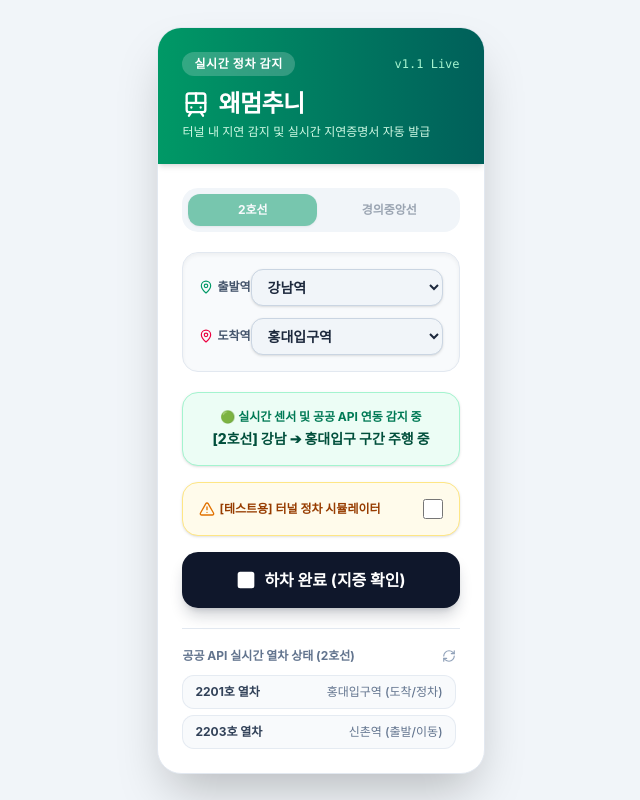
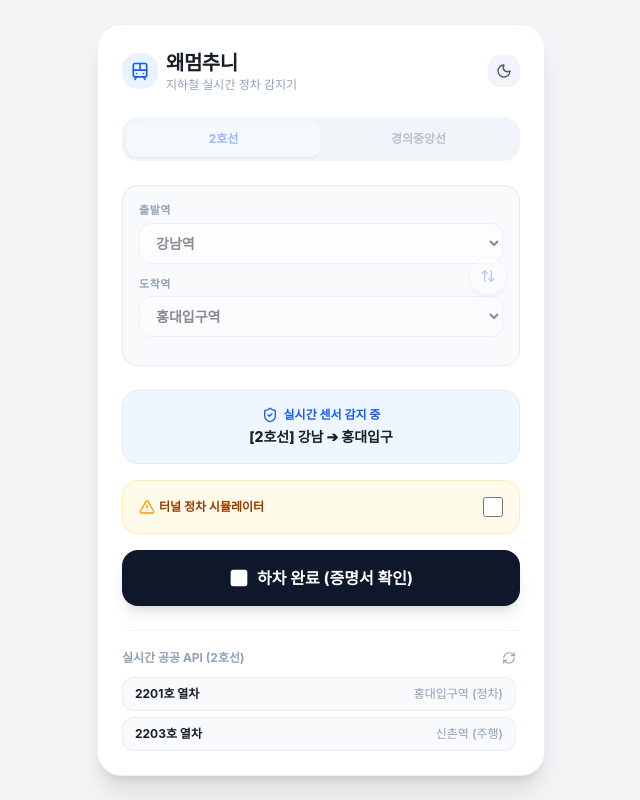
Before and after one commit to lIlSSBB/commute-delay, a Next.js app: page / in a window 1280 px wide. Both pictures are taken after a click on the button "탑승 시작하기". Shown: the whole page, without its empty margins (319-959 px from the left). Built offline with nearby package versions, Linux system fonts and the light colour scheme.

Commit message:
Implement dark mode feature and UI enhancements
Added dark mode toggle and updated styles for better UI.

```diff
--- a/src/app/page.tsx
+++ b/src/app/page.tsx
@@ -1,10 +1,9 @@
 'use client';
 
 import React, { useState, useEffect } from 'react';
-import { Train, Play, Square, AlertTriangle, RefreshCw, MapPin } from 'lucide-react';
+import { Train, Play, Square, AlertTriangle, RefreshCw, ArrowUpDown, Moon, Sun, ShieldCheck } from 'lucide-react';
 import DelayModal from '@/components/DelayModal';
 
-// 노선별 역 리스트
 const SUBWAY_STATIONS: Record<string, string[]> = {
   "2호선": [
     "시청", "을지로입구", "을지로3가", "을지로4가", "동대문역사문화공원", "신당", "상왕십리",
@@ -26,15 +25,16 @@ export default function Home() {
   const [isBoarded, setIsBoarded] = useState(false);
   const [startStation, setStartStation] = useState('강남');
   const [endStation, setEndStation] = useState('홍대입구');
+  const [isDarkMode, setIsDarkMode] = useState(false);
 
-  // 상태 관리
+  // 정차 타이머 및 API 상태
   const [isStationary, setIsStationary] = useState(false);
   const [delaySeconds, setDelaySeconds] = useState(0);
   const [isDelayConfirmed, setIsDelayConfirmed] = useState(false);
   const [isModalOpen, setIsModalOpen] = useState(false);
   const [apiData, setApiData] = useState<any[]>([]);
 
-  // 노선 변경 시 출발/도착역 초기화
+  // 노선 변경 처리
   const handleLineChange = (line: '2호선' | '경의중앙선') => {
     setSelectedLine(line);
     if (line === '2호선') {
@@ -44,6 +44,14 @@ export default function Home() {
       setStartStation('디지털미디어시티');
       setEndStation('공덕');
     }
+  };
+
+  // 출발역 <-> 도착역 반대로 스와프
+  const handleSwapStations = () => {
+    if (isBoarded) return;
+    const temp = startStation;
+    setStartStation(endStation);
+    setEndStation(temp);
   };
 
   const fetchSubwayData = async () => {
@@ -62,7 +70,7 @@ export default function Home() {
     fetchSubwayData();
   }, [selectedLine]);
 
-  // 3분(180초) 정차 타이머 시뮬레이션
+  // 정차 감지 타이머 (3분 = 180초)
   useEffect(() => {
     let timer: NodeJS.Timeout;
     if (isBoarded && isStationary) {
@@ -102,63 +110,64 @@ export default function Home() {
   };
 
   return (
-    <main className="min-h-screen bg-slate-100 flex flex-col items-center justify-center p-4">
-      <div className="w-full max-w-md bg-white shadow-2xl rounded-3xl overflow-hidden border border-slate-200 flex flex-col">
+    <main className={`min-h-screen w-full flex flex-col items-center justify-center p-4 ${isDarkMode ? 'dark bg-slate-900 text-slate-100' : 'bg-[#f2f4f6] text-[#191f28]'}`}>
+      <div className="w-full max-w-md bg-white dark:bg-slate-800 shadow-xl rounded-3xl overflow-hidden border border-slate-200/60 dark:border-slate-700/60 p-6 space-y-6">
 
-        {/* Header */}
-        <div className="bg-gradient-to-r from-emerald-600 to-teal-800 text-white p-6 shadow-md">
-          <div className="flex justify-between items-center mb-3">
-            <span className="bg-white/20 text-white text-xs font-bold px-3 py-1 rounded-full uppercase tracking-wider backdrop-blur-md">
-              실시간 정차 감지
-            </span>
-            <span className="text-xs text-emerald-200 font-mono">v1.1 Live</span>
+        {/* Top Header */}
+        <div className="flex justify-between items-center">
+          <div className="flex items-center gap-2">
+            <div className="w-9 h-9 rounded-2xl bg-blue-500/10 flex items-center justify-center text-blue-600 dark:text-blue-400">
+              <Train className="w-5 h-5" />
             </div>
-          <h1 className="text-2xl font-black tracking-tight flex items-center gap-2">
-            <Train className="w-7 h-7" /> 왜멈추니
-          </h1>
-          <p className="text-emerald-100 text-xs mt-1">터널 내 지연 감지 및 실시간 지연증명서 자동 발급</p>
+            <div>
+              <h1 className="text-xl font-bold tracking-tight">왜멈추니</h1>
+              <p className="text-xs text-slate-400 font-medium">지하철 실시간 정차 감지기</p>
+            </div>
+          </div>
+          <button
+            onClick={() => setIsDarkMode(!isDarkMode)}
+            className="p-2 rounded-xl bg-slate-100 dark:bg-slate-700 text-slate-600 dark:text-slate-300 transition"
+          >
+            {isDarkMode ? <Sun className="w-4 h-4" /> : <Moon className="w-4 h-4" />}
+          </button>
         </div>
 
-        {/* Content Body */}
-        <div className="p-6 flex flex-col gap-5">
-
-          {/* Line Selection Tabs */}
-          <div className="grid grid-cols-2 gap-2 bg-slate-100 p-1.5 rounded-2xl">
+        {/* Line Selector (Toss Tab Style) */}
+        <div className="grid grid-cols-2 p-1 bg-slate-100 dark:bg-slate-700/50 rounded-2xl">
           <button
             onClick={() => handleLineChange('2호선')}
             disabled={isBoarded}
-              className={`py-2 text-xs font-bold rounded-xl transition ${
+            className={`py-2.5 text-xs font-bold rounded-xl transition ${
               selectedLine === '2호선'
-                  ? 'bg-emerald-600 text-white shadow-sm'
-                  : 'text-slate-600 hover:text-slate-900'
-              } disabled:opacity-50`}
+                ? 'bg-white dark:bg-slate-800 text-blue-600 dark:text-blue-400 shadow-sm'
+                : 'text-slate-500 hover:text-slate-800 dark:hover:text-slate-200'
+            } disabled:opacity-40`}
           >
             2호선
           </button>
           <button
             onClick={() => handleLineChange('경의중앙선')}
             disabled={isBoarded}
-              className={`py-2 text-xs font-bold rounded-xl transition ${
+            className={`py-2.5 text-xs font-bold rounded-xl transition ${
               selectedLine === '경의중앙선'
-                  ? 'bg-teal-700 text-white shadow-sm'
-                  : 'text-slate-600 hover:text-slate-900'
-              } disabled:opacity-50`}
+                ? 'bg-white dark:bg-slate-800 text-teal-600 dark:text-teal-400 shadow-sm'
+                : 'text-slate-500 hover:text-slate-800 dark:hover:text-slate-200'
+            } disabled:opacity-40`}
           >
             경의중앙선
           </button>
         </div>
 
-          {/* Station Selection (Dropdowns) */}
-          <div className="bg-slate-50 p-4 rounded-2xl border border-slate-200 space-y-3 shadow-inner">
-            <div className="flex justify-between items-center">
-              <label className="text-xs font-bold text-slate-600 uppercase flex items-center gap-1">
-                <MapPin className="w-3.5 h-3.5 text-emerald-600" /> 출발역
-              </label>
+        {/* Station Selection Box with Swap Button */}
+        <div className="relative bg-slate-50 dark:bg-slate-900/50 p-4 rounded-2xl border border-slate-200/80 dark:border-slate-700/80 space-y-3">
+          <div className="flex flex-col gap-3">
+            <div>
+              <span className="text-[11px] font-semibold text-slate-400 uppercase tracking-wider block mb-1">출발역</span>
               <select
                 value={startStation}
                 onChange={(e) => setStartStation(e.target.value)}
                 disabled={isBoarded}
-                className="bg-white border border-slate-300 rounded-xl px-3 py-2 text-sm font-bold text-slate-800 w-48 shadow-sm focus:outline-emerald-600 disabled:bg-slate-100 cursor-pointer"
+                className="w-full bg-white dark:bg-slate-800 border border-slate-200 dark:border-slate-700 rounded-xl px-3 py-2.5 text-sm font-bold focus:outline-blue-500 disabled:opacity-50"
               >
                 {SUBWAY_STATIONS[selectedLine].map((st) => (
                   <option key={st} value={st}>{st}역</option>
@@ -166,15 +175,13 @@ export default function Home() {
               </select>
             </div>
 
-            <div className="flex justify-between items-center">
-              <label className="text-xs font-bold text-slate-600 uppercase flex items-center gap-1">
-                <MapPin className="w-3.5 h-3.5 text-rose-600" /> 도착역
-              </label>
+            <div>
+              <span className="text-[11px] font-semibold text-slate-400 uppercase tracking-wider block mb-1">도착역</span>
               <select
                 value={endStation}
                 onChange={(e) => setEndStation(e.target.value)}
                 disabled={isBoarded}
-                className="bg-white border border-slate-300 rounded-xl px-3 py-2 text-sm font-bold text-slate-800 w-48 shadow-sm focus:outline-emerald-600 disabled:bg-slate-100 cursor-pointer"
+                className="w-full bg-white dark:bg-slate-800 border border-slate-200 dark:border-slate-700 rounded-xl px-3 py-2.5 text-sm font-bold focus:outline-blue-500 disabled:opacity-50"
               >
                 {SUBWAY_STATIONS[selectedLine].map((st) => (
                   <option key={st} value={st}>{st}역</option>
@@ -183,39 +190,52 @@ export default function Home() {
             </div>
           </div>
 
-          {/* Boarding Status & Controls */}
+          {/* Swap Button */}
+          <button
+            onClick={handleSwapStations}
+            disabled={isBoarded}
+            title="출발역과 도착역 반대로 바꾸기"
+            className="absolute right-3 top-1/2 -translate-y-1/2 p-2.5 rounded-full bg-white dark:bg-slate-800 border border-slate-200 dark:border-slate-700 text-blue-600 dark:text-blue-400 shadow-md hover:scale-105 active:scale-95 transition disabled:opacity-30 cursor-pointer"
+          >
+            <ArrowUpDown className="w-4 h-4" />
+          </button>
+        </div>
+
+        {/* Boarding Controls */}
         {!isBoarded ? (
           <button
             onClick={handleStartBoarding}
-              className="w-full bg-emerald-600 hover:bg-emerald-700 text-white font-bold py-4 rounded-2xl shadow-lg shadow-emerald-600/30 flex items-center justify-center gap-2 transition active:scale-[0.98] cursor-pointer"
+            className="w-full bg-blue-600 hover:bg-blue-700 text-white font-bold py-4 rounded-2xl shadow-lg shadow-blue-500/25 flex items-center justify-center gap-2 transition active:scale-[0.98] cursor-pointer"
           >
             <Play className="w-5 h-5 fill-current" /> 탑승 시작하기
           </button>
         ) : (
-            <div className="space-y-4 animate-in fade-in">
-              <div className="bg-emerald-50 border border-emerald-200 p-4 rounded-2xl text-center space-y-1 shadow-sm">
-                <p className="text-xs font-bold text-emerald-700">🟢 실시간 센서 및 공공 API 연동 감지 중</p>
-                <p className="text-sm font-extrabold text-emerald-900">[{selectedLine}] {startStation} ➔ {endStation} 구간 주행 중</p>
+          <div className="space-y-4">
+            <div className="bg-blue-50 dark:bg-blue-950/40 border border-blue-100 dark:border-blue-900/40 p-4 rounded-2xl text-center">
+              <p className="text-xs font-bold text-blue-600 dark:text-blue-400 flex items-center justify-center gap-1.5 mb-1">
+                <ShieldCheck className="w-4 h-4" /> 실시간 센서 감지 중
+              </p>
+              <p className="text-sm font-extrabold">[{selectedLine}] {startStation} ➔ {endStation}</p>
             </div>
 
-              {/* 3-Minute Simulation Toggle */}
-              <div className="bg-amber-50 border border-amber-200 p-4 rounded-2xl space-y-3 shadow-sm">
+            {/* 정차 시뮬레이터 */}
+            <div className="bg-amber-50 dark:bg-amber-950/30 border border-amber-200/60 dark:border-amber-900/40 p-4 rounded-2xl space-y-2">
               <div className="flex justify-between items-center">
-                  <span className="text-xs font-bold text-amber-800 flex items-center gap-1">
-                    <AlertTriangle className="w-4 h-4 text-amber-600" /> [테스트용] 터널 정차 시뮬레이터
+                <span className="text-xs font-bold text-amber-800 dark:text-amber-300 flex items-center gap-1">
+                  <AlertTriangle className="w-4 h-4 text-amber-500" /> 터널 정차 시뮬레이터
                 </span>
                 <input
                   type="checkbox"
                   checked={isStationary}
                   onChange={(e) => setIsStationary(e.target.checked)}
-                    className="w-5 h-5 accent-emerald-600 cursor-pointer"
+                  className="w-5 h-5 accent-blue-600 cursor-pointer"
                 />
               </div>
               {isStationary && (
-                  <div className="text-center pt-2 border-t border-amber-200/60">
-                    <p className="text-xs text-amber-800">정차 지속 시간: <span className="font-mono font-bold text-sm">{formatTime(delaySeconds)}</span></p>
+                <div className="text-center pt-2 border-t border-amber-200/60 dark:border-amber-900/40">
+                  <p className="text-xs text-amber-800 dark:text-amber-300">정차 지속: <span className="font-mono font-bold text-sm">{formatTime(delaySeconds)}</span></p>
                   {isDelayConfirmed && (
-                      <p className="text-xs font-extrabold text-rose-600 mt-1 animate-bounce">🚨 3분 초과 비정상 정차(지연) 판정 완료!</p>
+                    <p className="text-xs font-extrabold text-rose-600 dark:text-rose-400 mt-1 animate-bounce">🚨 3분 초과 비정상 지연 확정!</p>
                   )}
                 </div>
               )}
@@ -223,35 +243,33 @@ export default function Home() {
 
             <button
               onClick={handleEndBoarding}
-                className="w-full bg-slate-900 hover:bg-slate-800 text-white font-bold py-4 rounded-2xl shadow-lg shadow-slate-900/20 flex items-center justify-center gap-2 transition active:scale-[0.98] cursor-pointer"
+              className="w-full bg-slate-900 dark:bg-slate-100 dark:text-slate-900 text-white font-bold py-4 rounded-2xl shadow-lg flex items-center justify-center gap-2 transition active:scale-[0.98] cursor-pointer"
             >
-                <Square className="w-5 h-5 fill-current" /> 하차 완료 (지증 확인)
+              <Square className="w-5 h-5 fill-current" /> 하차 완료 (증명서 확인)
             </button>
           </div>
         )}
 
-          {/* Public API Status Preview */}
-          <div className="pt-4 border-t border-slate-200">
+        {/* Realtime API Monitor */}
+        <div className="pt-4 border-t border-slate-100 dark:border-slate-700/60">
           <div className="flex justify-between items-center mb-2">
-              <span className="text-xs font-bold text-slate-500">공공 API 실시간 열차 상태 ({selectedLine})</span>
-              <button onClick={fetchSubwayData} className="text-slate-400 hover:text-slate-700 p-1">
+            <span className="text-xs font-bold text-slate-400">실시간 공공 API ({selectedLine})</span>
+            <button onClick={fetchSubwayData} className="text-slate-400 hover:text-slate-600 dark:hover:text-slate-200 p-1">
               <RefreshCw className="w-3.5 h-3.5" />
             </button>
           </div>
-            <div className="space-y-1.5 max-h-32 overflow-y-auto pr-1">
+          <div className="space-y-1.5 max-h-28 overflow-y-auto pr-1">
             {apiData.map((train, idx) => (
-                <div key={idx} className="bg-slate-50 border border-slate-200/80 px-3 py-2 rounded-xl text-xs flex justify-between items-center">
-                  <span className="font-bold text-slate-700">{train.trainNo}호 열차</span>
-                  <span className="text-slate-500 font-medium">{train.statnNm}역 ({train.statnTcv === '1' ? '도착/정차' : '출발/이동'})</span>
+              <div key={idx} className="bg-slate-50 dark:bg-slate-900/60 border border-slate-200/60 dark:border-slate-700/60 px-3 py-2 rounded-xl text-xs flex justify-between items-center">
+                <span className="font-bold">{train.trainNo}호 열차</span>
+                <span className="text-slate-400 font-medium">{train.statnNm}역 ({train.statnTcv === '1' ? '정차' : '주행'})</span>
               </div>
             ))}
           </div>
         </div>
 
       </div>
-      </div>
 
-      {/* Delay Certificate Modal */}
       <DelayModal
         isOpen={isModalOpen}
         onClose={() => setIsModalOpen(false)}
```
Lines whose indentation alone changed are shown as unchanged.
